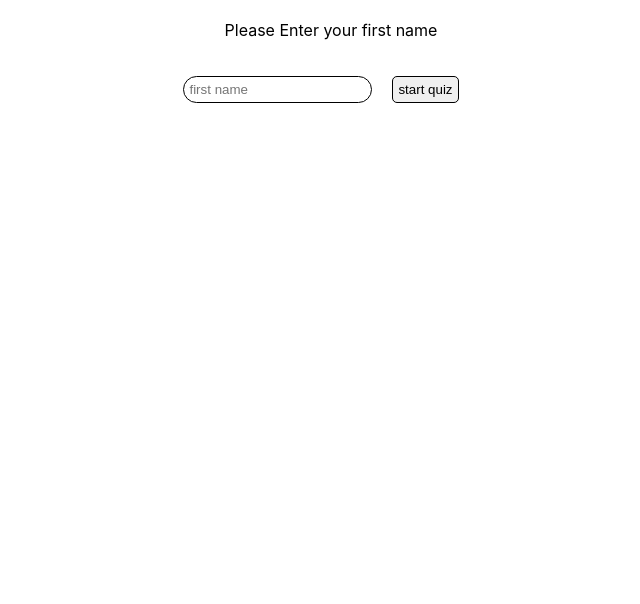
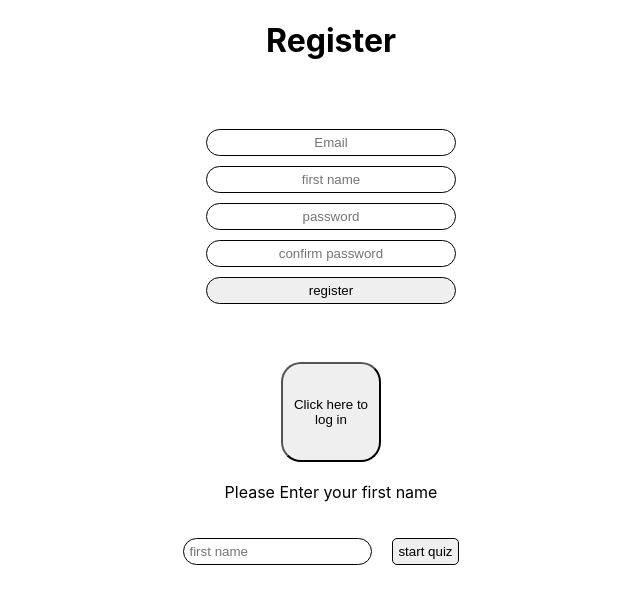
Before and after one commit to Debaumer/teflquiz, a React (Create React App) app: page / in a window 1280 px wide. Shown: the top 604 px of the page, without its empty margins (309-949 px from the left). Built offline with nearby package versions, Linux system fonts and the light colour scheme.

Commit message:
installed react-router and react-router-dom. Created basic implementatoin of the Auth component and it's styling

```diff
--- a/package.json
+++ b/package.json
@@ -8,6 +8,8 @@
     "json-loader": "^0.5.7",
     "react": "^16.9.0",
     "react-dom": "^16.9.0",
+    "react-router": "^5.0.1",
+    "react-router-dom": "^5.0.1",
     "react-scripts": "3.1.1"
   },
   "scripts": {
--- a/src/App.js
+++ b/src/App.js
@@ -3,8 +3,10 @@ import './App.css';
 import Register from './Containers/Register';
 import Quiz from './Containers/Quiz';
 import Answers from './Containers/Answers';
+import Auth from './Containers/Auth';
 import instance from './Utility/auxiliary';
 import quiz from './Assets/Questions';
+import {Link, BrowserRouter} from 'react-router-dom';
 
 
 class App extends Component {
@@ -65,6 +67,10 @@ class App extends Component {
   render() {
     return (
       <div className="App">
+      <BrowserRouter>
+
+      </BrowserRouter>
+        <Auth />
         <Register hide={this.state.hideRegister} error={this.state.errorMessage} submit={(e) => this.handleSubmit(e)} />
         <Quiz testComplete={this.testComplete} displayQuiz={this.state.displayQuiz} name={this.state.name} />
         <Answers displayAnswers={this.state.displayAnswers} answers={this.state.answers} quiz={quiz} />
--- /dev/null
+++ b/src/Containers/Auth.css
@@ -0,0 +1,11 @@
+.authFormContainer {
+
+}
+
+.authFormContainer input {
+  padding: 5px;
+  border-radius: 40px;
+  text-align: center;
+  margin-bottom: 10px;
+  border: 1px black solid;
+}
--- /dev/null
+++ b/src/Containers/Auth.js
@@ -0,0 +1,89 @@
+import React, {Component} from 'react';
+import './Auth.css';
+
+class Auth extends Component {
+  state = {
+    login: false,
+    form: {
+
+    }
+  }
+
+  toggleAuthModeHandler() {
+    this.setState(prevState => ({
+      login: !prevState.login
+    }))
+  }
+
+  clearFormInputs() {
+
+  }
+
+  createFormInputs() {
+
+  }
+
+  authSubmitHandler(e) {
+    e.preventDefault();
+  }
+
+  inputChangedHandler() {
+
+  }
+
+  render() {
+
+    const formStyle = {
+      margin: '0 auto',
+      padding: '50px',
+      display: 'flex',
+      flexFlow: 'nowrap column',
+      width: '250px',
+      height: '180px',
+      alignItems: 'space-between',
+      justifyContent: 'center'
+    }
+
+    const authSwitchStyle = {
+      padding: '10px',
+      width: '100px',
+      height: '100px',
+      borderRadius: '20px'
+    }
+
+    let form = (
+      <form style={formStyle} autocomplete="off">
+        <input required type="email" name="email" placeholder="Email" />
+        <input required type="text" name="firstName" placeholder="first name" />
+        <input type="password" name="password" placeholder="password" />
+        <input required type="password" name="confirmPassword" placeholder="confirm password" />
+        <input type="submit" value="register"/>
+
+      </form>
+    )
+
+    if(this.state.login) {
+      form = (
+        <form style={formStyle} autocomplete="off">
+          <input required type="email" name="email" placeholder="email" />
+          <input required type="password" name="password" placeholder="password" />
+          <input type="submit" value="log in"/>
+        </form>
+      )
+    }
+
+    return(
+      <div className="Auth">
+        <h1>{this.state.login ? 'Login' : 'Register'} </h1>
+        <div className="authFormContainer">
+          {form}
+        </div>
+        <button style={authSwitchStyle} onClick={() => this.toggleAuthModeHandler()}>{this.state.login ? "Don't have an account? Click here to create one" : "Click here to log in"}</button>
+      </div>
+    )
+  }
+}
+
+
+
+export default Auth;
```
Also changed, not shown: 1 other file (tests, documents, lock files or other folders).
